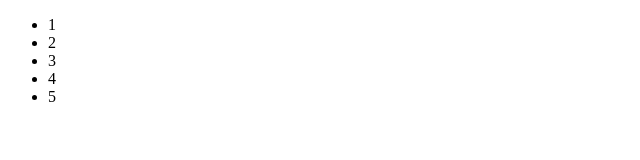
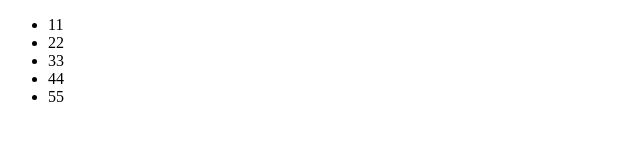
Before and after one commit to HZF62871/git01, a plain HTML site: page index.html in a window 1280 px wide. Shown: the full height of the page, 0-640 px from the left. Drawn offline with Linux system fonts and the light colour scheme.

```diff
--- a/index.html
+++ b/index.html
@@ -6,11 +6,11 @@
 </head>
 <body>
 <ul>
-    <li>1</li>
-    <li>2</li>
-    <li>3</li>
-    <li>4</li>
-    <li>5</li>
+    <li>11</li>
+    <li>22</li>
+    <li>33</li>
+    <li>44</li>
+    <li>55</li>
 </ul>
 </body>
 </html>
```
